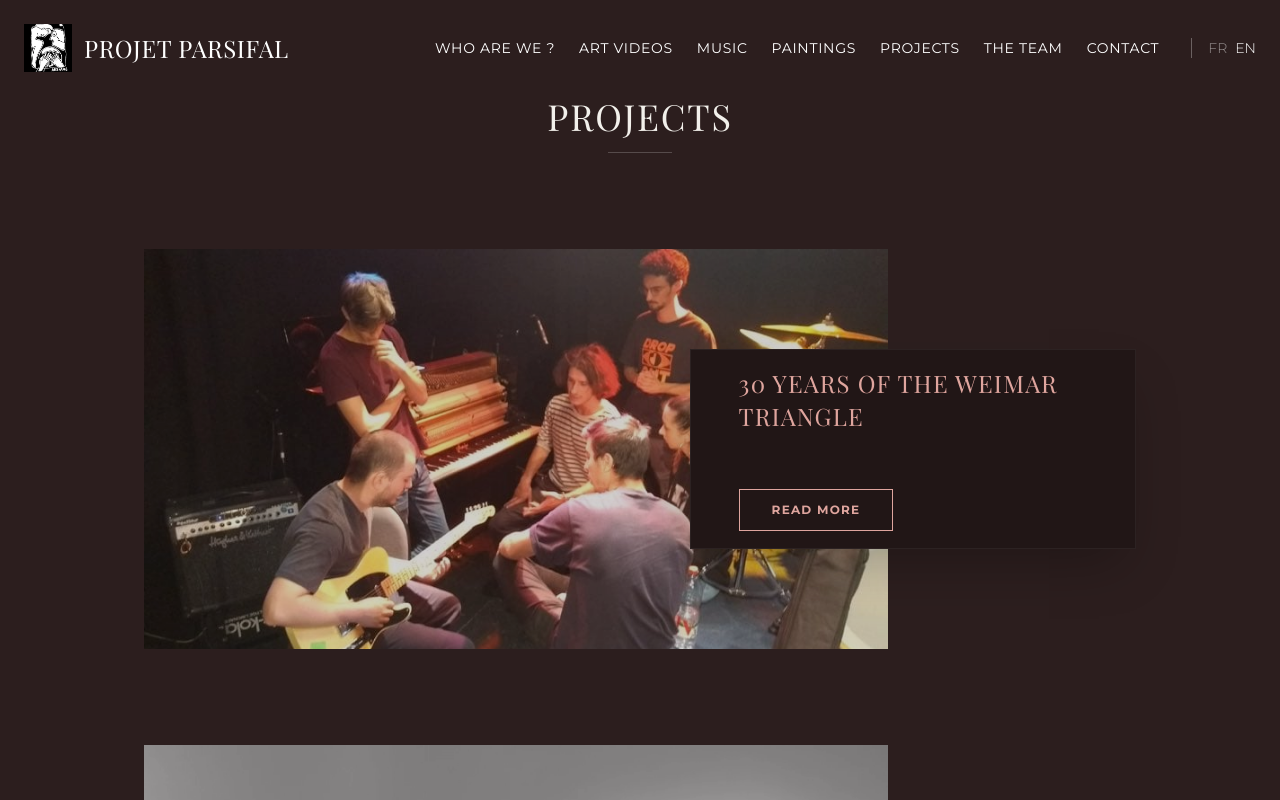
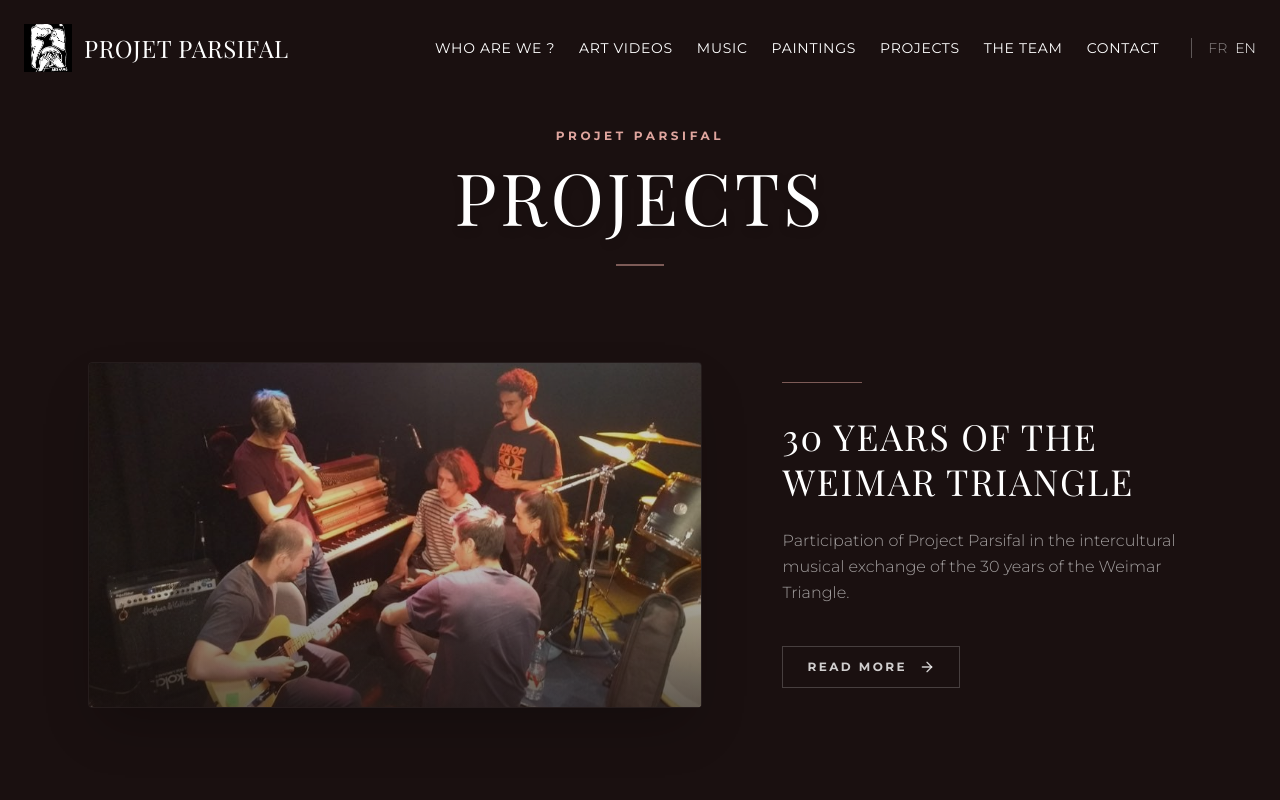
Before and after one commit to alvarobelmonte/projectparsifal, a Next.js app: page /en/projects in a window 1280 px wide. Shown: the top 800 px of the page. Built offline with nearby package versions, Linux system fonts and the light colour scheme; a web font is replaced by a local one.

Commit message:
style: minor formatting and style updates

```diff
--- a/app/[locale]/compositions/page.tsx
+++ b/app/[locale]/compositions/page.tsx
@@ -2,7 +2,7 @@
 
 import { useTranslations } from 'next-intl';
 import Image from 'next/image';
-import { Play, Pause, SkipBack, SkipForward, Volume2, Share2 } from 'lucide-react';
+import { Play, Pause, SkipBack, SkipForward, Volume2, Share2, Disc } from 'lucide-react';
 import { useState, useRef } from 'react';
 
 export default function CompositionsPage() {
@@ -19,34 +19,54 @@ export default function CompositionsPage() {
     };
 
     return (
-        <div className="min-h-screen bg-[#2C1E1E] text-[#F2F0EB]">
+        <div className="min-h-screen bg-[#1A1010] text-[#F2F0EB] selection:bg-[#DFA59E] selection:text-[#1A1010]">
+
+            {/* Background Texture/Gradient */}
+            <div className="fixed inset-0 pointer-events-none opacity-20 bg-[radial-gradient(ellipse_at_top,_var(--tw-gradient-stops))] from-[#2C1E1E] via-[#1A1010] to-[#1A1010] z-0"></div>
+
+            <div className="relative z-10 pt-32 pb-24">
 
                 {/* Header */}
-            <div className="py-20 text-center container mx-auto px-4 max-w-4xl">
-                <h1 className="font-display text-4xl tracking-widest uppercase mb-8">{t('title')}</h1>
-                <p className="font-sans text-sm font-light text-white/70 leading-relaxed mb-12 max-w-2xl mx-auto text-center">
+                <div className="container mx-auto px-6 max-w-5xl mb-24 text-center space-y-8">
+                    <div className="flex flex-col items-center gap-4">
+                        <span className="text-[#DFA59E] text-xs font-bold uppercase tracking-[0.3em] font-sans">Projet Parsifal</span>
+                        <h1 className="font-display text-5xl md:text-6xl lg:text-7xl tracking-wide uppercase text-white drop-shadow-lg">
+                            {t('title')}
+                        </h1>
+                    </div>
+
+                    <div className="w-12 h-[2px] bg-[#DFA59E] mx-auto opacity-50"></div>
+
+                    <p className="font-sans text-base font-light text-white/60 leading-relaxed max-w-2xl mx-auto">
                         {t('intro')}
                     </p>
 
-                <a href="https://distrokid.com/hyperfollow/projetparsifal/tableau-1" target="_blank" rel="noopener noreferrer" className="inline-block px-8 py-3 bg-[#DFA59E] text-[#2C1E1E] font-sans text-xs font-bold uppercase tracking-widest hover:bg-white transition-colors">
+                    <div className="pt-8">
+                        <a
+                            href="https://distrokid.com/hyperfollow/projetparsifal/tableau-1"
+                            target="_blank"
+                            rel="noopener noreferrer"
+                            className="inline-flex items-center gap-3 px-8 py-4 bg-[#DFA59E] text-[#1A1010] font-sans text-xs font-bold uppercase tracking-[0.2em] hover:bg-white transition-all duration-300 shadow-[0_0_20px_rgba(223,165,158,0.2)] hover:shadow-[0_0_30px_rgba(255,255,255,0.3)]"
+                        >
+                            <Disc size={18} />
                             {t('button')}
                         </a>
-
-                <div className="w-16 h-[1px] bg-white/20 mx-auto mt-16 mb-20"></div>
+                    </div>
                 </div>
 
                 {/* EP Section Text */}
-            <div className="container mx-auto px-4 max-w-4xl pb-16">
-                <div className="text-center space-y-6">
-                    <h2 className="font-display text-2xl tracking-widest uppercase">{t('tableau_title')}</h2>
-                    <p className="font-sans text-sm font-light text-white/70 leading-relaxed">
-                        {t('tableau_desc')}
+                <div className="container mx-auto px-6 max-w-4xl mb-24">
+                    <div className="text-center space-y-6 p-8 border border-white/5 bg-white/[0.02] backdrop-blur-sm rounded-sm">
+                        <h2 className="font-display text-3xl tracking-[0.1em] uppercase text-white">{t('tableau_title')}</h2>
+                        <div className="w-8 h-[1px] bg-white/20 mx-auto"></div>
+                        <p className="font-sans text-sm md:text-base font-light text-white/60 leading-relaxed italic">
+                            "{t('tableau_desc')}"
                         </p>
                     </div>
                 </div>
 
                 {/* Video Background Container - Full Width */}
-            <div className="relative w-full h-[500px] md:h-[600px] flex items-center justify-center overflow-hidden shadow-2xl group mb-24">
+                <div className="relative w-full h-[600px] md:h-[700px] flex items-center justify-center overflow-hidden shadow-2xl group">
 
                     {/* Background Video */}
                     <div className="absolute inset-0 w-full h-full">
@@ -56,53 +76,66 @@ export default function CompositionsPage() {
                             loop
                             muted
                             playsInline
-                        className="w-full h-full object-cover opacity-80"
+                            className="w-full h-full object-cover opacity-60 grayscale group-hover:grayscale-0 transition-all duration-1000"
                         />
-                    <div className="absolute inset-0 bg-black/30"></div>
+                        <div className="absolute inset-0 bg-gradient-to-t from-[#1A1010] via-transparent to-[#1A1010]/50"></div>
+                        <div className="absolute inset-0 bg-black/40 backdrop-blur-[2px]"></div>
                     </div>
 
                     {/* Custom Music Player Widget - Centered Overlay */}
-                <div className="relative z-10 w-[90%] max-w-2xl bg-[#211616]/90 backdrop-blur-sm p-6 flex flex-col md:flex-row items-center gap-6 shadow-2xl border border-white/10">
+                    <div className="relative z-10 w-[90%] max-w-3xl bg-[#1A1010]/80 backdrop-blur-md p-8 flex flex-col md:flex-row items-center gap-8 shadow-2xl border border-white/10 ring-1 ring-white/5">
+
                         {/* Album Art */}
-                    <div className="relative w-24 h-24 bg-white flex-shrink-0 shadow-lg">
+                        <div className="relative w-32 h-32 md:w-40 md:h-40 bg-black flex-shrink-0 shadow-2xl ring-1 ring-white/10 group-hover:scale-105 transition-transform duration-500">
                             <Image
                                 src="/assets/img/album-cover.webp"
                                 alt="Tableau I Album Art"
                                 fill
-                            className="object-cover"
+                                className="object-cover opacity-90 group-hover:opacity-100 transition-opacity"
                             />
+                            {/* Vinyl groove effect overlay */}
+                            <div className="absolute inset-0 bg-[radial-gradient(circle,transparent_40%,rgba(0,0,0,0.4)_100%)] opacity-50"></div>
                         </div>
 
                         {/* Controls & Info */}
-                    <div className="flex-grow w-full space-y-4">
-                        <div className="flex justify-between items-start">
-                            <div>
-                                <h4 className="font-sans text-xs uppercase tracking-widest text-white/50">PROJET PARSIFAL</h4>
-                                <h3 className="font-display text-xl text-[#DFA59E]">Yeki</h3>
-                                <p className="font-sans text-xs text-white/30">Tableau I</p>
+                        <div className="flex-grow w-full space-y-6">
+                            <div className="flex justify-between items-start border-b border-white/10 pb-4">
+                                <div className="space-y-1">
+                                    <h4 className="font-sans text-[10px] uppercase tracking-[0.3em] text-[#DFA59E]">Projet Parsifal</h4>
+                                    <h3 className="font-display text-3xl text-white tracking-wide">Yeki</h3>
+                                    <p className="font-sans text-xs text-white/40 font-light tracking-wider">Tableau I</p>
                                 </div>
-                            <a href="https://distrokid.com/hyperfollow/projetparsifal/tableau-1" target="_blank" rel="noopener noreferrer" className="text-xs border px-3 py-1 border-white/20 text-white/50 hover:border-[#DFA59E] hover:text-[#DFA59E] transition-colors uppercase">
+                                <a href="https://distrokid.com/hyperfollow/projetparsifal/tableau-1" target="_blank" rel="noopener noreferrer" className="text-[10px] border border-white/20 px-4 py-2 text-white/60 hover:border-[#DFA59E] hover:text-[#DFA59E] hover:bg-[#DFA59E]/10 transition-all uppercase tracking-widest">
                                     {t('get_album')}
                                 </a>
                             </div>
 
                             {/* Progress Bar (Fake) */}
-                        <div className="w-full h-1 bg-white/10 rounded-full overflow-hidden cursor-pointer">
-                            <div className="w-1/3 h-full bg-[#DFA59E]"></div>
+                            <div className="space-y-2 group/progress">
+                                <div className="w-full h-[2px] bg-white/10 rounded-full overflow-hidden cursor-pointer group-hover/progress:h-[4px] transition-all">
+                                    <div className="w-1/3 h-full bg-[#DFA59E] shadow-[0_0_10px_#DFA59E]"></div>
+                                </div>
+                                <div className="flex justify-between text-[10px] font-mono text-white/30">
+                                    <span>02:14</span>
+                                    <span>07:05</span>
+                                </div>
                             </div>
 
                             <div className="flex justify-between items-center text-white/50">
+                                <div className="flex items-center gap-6">
+                                    <SkipBack size={20} className="cursor-pointer hover:text-white transition-colors hover:scale-110 active:scale-95" />
+                                    <button
+                                        onClick={togglePlay}
+                                        className="w-12 h-12 rounded-full border border-white/20 flex items-center justify-center hover:border-[#DFA59E] hover:text-[#DFA59E] hover:bg-[#DFA59E]/10 transition-all hover:scale-110 active:scale-95"
+                                    >
+                                        {isPlaying ? <Pause size={20} fill="currentColor" /> : <Play size={20} fill="currentColor" className="ml-1" />}
+                                    </button>
+                                    <SkipForward size={20} className="cursor-pointer hover:text-white transition-colors hover:scale-110 active:scale-95" />
+                                </div>
+
                                 <div className="flex gap-4">
-                                <SkipBack size={16} className="cursor-pointer hover:text-white" />
-                                <button onClick={togglePlay} className="hover:text-white focus:outline-none">
-                                    {isPlaying ? <Pause size={16} /> : <Play size={16} />}
-                                </button>
-                                <SkipForward size={16} className="cursor-pointer hover:text-white" />
-                            </div>
-                            <div className="text-[10px] font-mono">00:00 / 07:05</div>
-                            <div className="flex gap-4">
-                                <Volume2 size={16} className="cursor-pointer hover:text-white" />
-                                <Share2 size={16} className="cursor-pointer hover:text-white" />
+                                    <Volume2 size={18} className="cursor-pointer hover:text-white transition-colors" />
+                                    <Share2 size={18} className="cursor-pointer hover:text-white transition-colors" />
                                 </div>
                             </div>
                         </div>
@@ -112,5 +145,6 @@ export default function CompositionsPage() {
                 </div>
 
             </div>
+        </div>
     );
 }
--- a/app/[locale]/projects/page.tsx
+++ b/app/[locale]/projects/page.tsx
@@ -1,6 +1,9 @@
+"use client";
+
 import { useTranslations } from 'next-intl';
 import Image from 'next/image';
 import { Link } from '@/i18n/routing';
+import { ArrowRight } from 'lucide-react';
 
 const projects = [
     { id: 'weimar', slug: 'weimar', img: '/assets/img/projects/triangle/triangle-01.jpg' },
@@ -16,41 +19,69 @@ export default function ProjectsPage() {
     const common = useTranslations('Common');
 
     return (
-        <div className="min-h-screen bg-[#2C1E1E] text-[#F2F0EB]">
-            <div className="py-24 text-center">
-                <h1 className="font-display text-4xl tracking-widest uppercase mb-4">{t('title')}</h1>
-                <div className="w-16 h-[1px] bg-white/20 mx-auto"></div>
-            </div>
+        <div className="min-h-screen bg-[#1A1010] text-[#F2F0EB] selection:bg-[#DFA59E] selection:text-[#1A1010]">
 
-            <div className="container mx-auto px-4 pb-24 max-w-5xl flex flex-col gap-24">
-                {projects.map((project) => (
-                    <div key={project.id} className="relative h-[400px] w-full group">
-                        {/* Image Left (75%) */}
-                        <div className="absolute left-0 top-0 w-[100%] md:w-[75%] h-full z-0 overflow-hidden">
-                            <div className="relative w-full h-full bg-[#1A1010]">
+            {/* Background Texture/Gradient */}
+            <div className="fixed inset-0 pointer-events-none opacity-20 bg-[radial-gradient(ellipse_at_top,_var(--tw-gradient-stops))] from-[#2C1E1E] via-[#1A1010] to-[#1A1010] z-0"></div>
+
+            <div className="relative z-10 pt-32 pb-24">
+
+                {/* Header */}
+                <div className="container mx-auto px-6 max-w-7xl mb-16 lg:mb-24 text-center space-y-8">
+                    <div className="flex flex-col items-center gap-4">
+                        <span className="text-[#DFA59E] text-xs font-bold uppercase tracking-[0.3em] font-sans">Projet Parsifal</span>
+                        <h1 className="font-display text-5xl md:text-6xl lg:text-7xl tracking-wide uppercase text-white drop-shadow-lg">
+                            {t('title')}
+                        </h1>
+                    </div>
+                    <div className="w-12 h-[2px] bg-[#DFA59E] mx-auto opacity-50"></div>
+                </div>
+
+                <div className="container mx-auto px-6 max-w-6xl flex flex-col gap-24 lg:gap-32">
+                    {projects.map((project, index) => (
+                        <div key={project.id} className={`flex flex-col lg:flex-row items-center gap-12 lg:gap-20 group ${index % 2 === 1 ? 'lg:flex-row-reverse' : ''}`}>
+
+                            {/* Image Section */}
+                            <div className="w-full lg:w-3/5 aspect-[16/9] relative overflow-hidden rounded-sm shadow-2xl border border-white/5">
+                                <div className="absolute inset-0 bg-[#DFA59E] mix-blend-overlay opacity-0 group-hover:opacity-20 transition-opacity duration-700 z-10"></div>
                                 <Image
                                     src={project.img}
                                     alt={t(`${project.id}_title`)}
                                     fill
-                                    className="object-cover opacity-80 group-hover:scale-105 transition-transform duration-700"
+                                    className="object-cover transition-transform duration-1000 group-hover:scale-110 opacity-80 group-hover:opacity-100"
                                 />
+                                <div className="absolute inset-0 bg-gradient-to-t from-[#1A1010] via-transparent to-transparent opacity-60"></div>
                             </div>
+
+                            {/* Text Section */}
+                            <div className="w-full lg:w-2/5 flex flex-col justify-center items-start text-left relative">
+                                {/* Decorative line */}
+                                <div className={`absolute top-0 w-20 h-[1px] bg-[#DFA59E] opacity-50 mb-8 ${index % 2 === 1 ? 'right-0 lg:left-auto lg:right-0' : 'left-0'}`}></div>
+
+                                <div className="pt-8 space-y-6">
+                                    <h3 className="font-display text-3xl md:text-4xl uppercase tracking-wide leading-tight text-white group-hover:text-[#DFA59E] transition-colors duration-500">
+                                        {t(`${project.id}_title`)}
+                                    </h3>
+                                    <p className="font-sans text-sm md:text-base font-light text-white/60 leading-relaxed line-clamp-4">
+                                        {t(`${project.id}_desc`)}
+                                    </p>
+
+                                    <div className="pt-4">
+                                        <Link
+                                            href={'/projects/' + project.slug}
+                                            className="inline-flex items-center gap-3 px-6 py-3 border border-white/20 text-white/80 text-xs font-bold uppercase tracking-[0.2em] hover:bg-[#DFA59E] hover:border-[#DFA59E] hover:text-[#1A1010] transition-all duration-300 group/btn"
+                                        >
+                                            {common('read_more')}
+                                            <ArrowRight size={16} className="group-hover/btn:translate-x-1 transition-transform" />
+                                        </Link>
+                                    </div>
+                                </div>
+                            </div>
+
                         </div>
+                    ))}
+                </div>
 
-                        {/* Text Overlay Right (45%) */}
-                        <div className="absolute right-0 bottom-0 md:top-1/2 md:-translate-y-1/2 w-[90%] md:w-[45%] bg-[#211616] p-8 md:p-12 shadow-2xl border border-white/5 flex flex-col justify-center items-start text-left z-10 mr-0 md:mr-0 mb-8 md:mb-0">
-                            <h3 className="font-display text-xl md:text-2xl uppercase tracking-widest mb-6 leading-snug text-[#DFA59E]">
-                                {t(`${project.id}_title`)}
-                            </h3>
-                            <p className="font-sans text-sm font-light text-white/70 mb-8 line-clamp-4 leading-relaxed">
-                                {t(`${project.id}_desc`)}
-                            </p>
-                            <Link href={'/projects/' + project.slug} className="inline-block px-8 py-3 border border-[#DFA59E] text-[#DFA59E] text-xs font-bold uppercase tracking-widest hover:bg-[#DFA59E] hover:text-[#2C1E1E] transition-all duration-300">
-                                {common('read_more')}
-                            </Link>
-                        </div>
-                    </div>
-                ))}
             </div>
         </div>
     );
```
Lines whose indentation alone changed are shown as unchanged.
